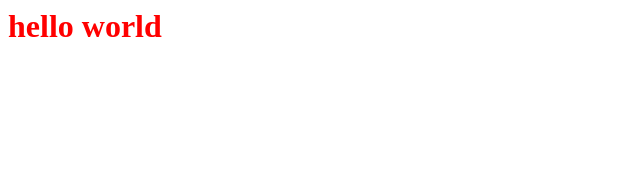
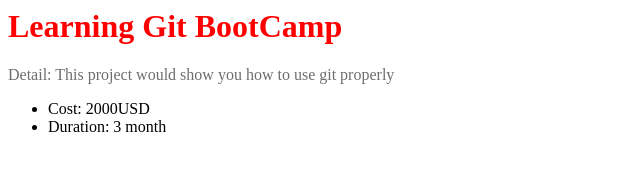
Before and after one commit to tranquidon2k5/myfirstproject, a plain HTML site: page index.html in a window 1280 px wide. Shown: the whole page, without its empty margins (0-640 px from the left). Drawn offline with Linux system fonts and the light colour scheme.

Commit message:
Add body for website and style it

```diff
--- a/index.html
+++ b/index.html
@@ -2,7 +2,14 @@
 	<head>
 		<link rel="stylesheet" href="./style.css">
 	</head>
-<h1>
-	hello world
-</h1>
+	<body>
+		<h1>
+			Learning Git BootCamp
+		</h1>
+		<p>Detail: This project would show you how to use git properly</p>
+		<ul>
+			<li>Cost: 2000USD</li>
+			<li>Duration: 3 month</li>
+		</ul>
+	</body>
 </html>
--- a/style.css
+++ b/style.css
@@ -1,3 +1,8 @@
 h1{
     color: red;
 }
+
+p {
+    color: #6e6e6e;
+    size: 20px;
+}
```
